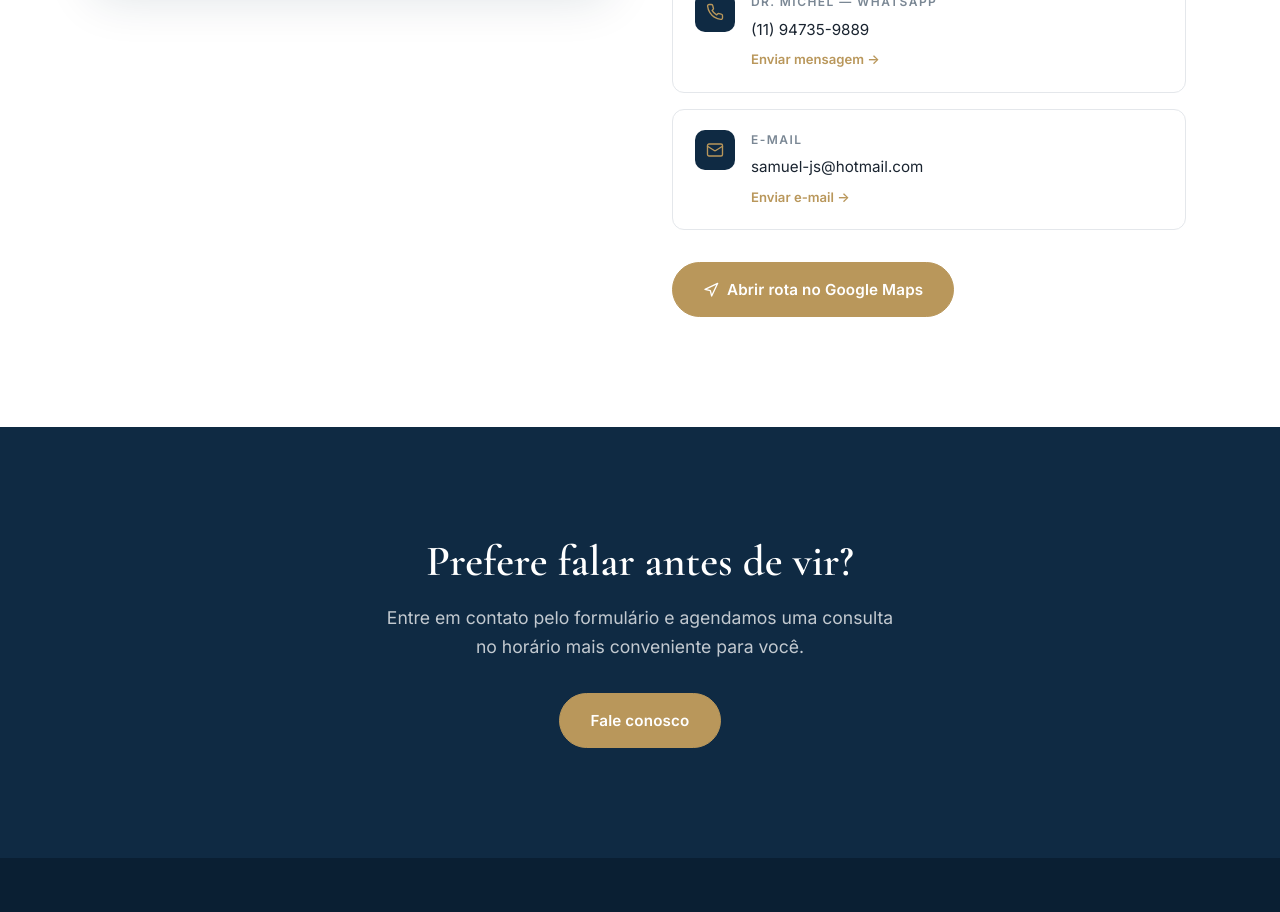
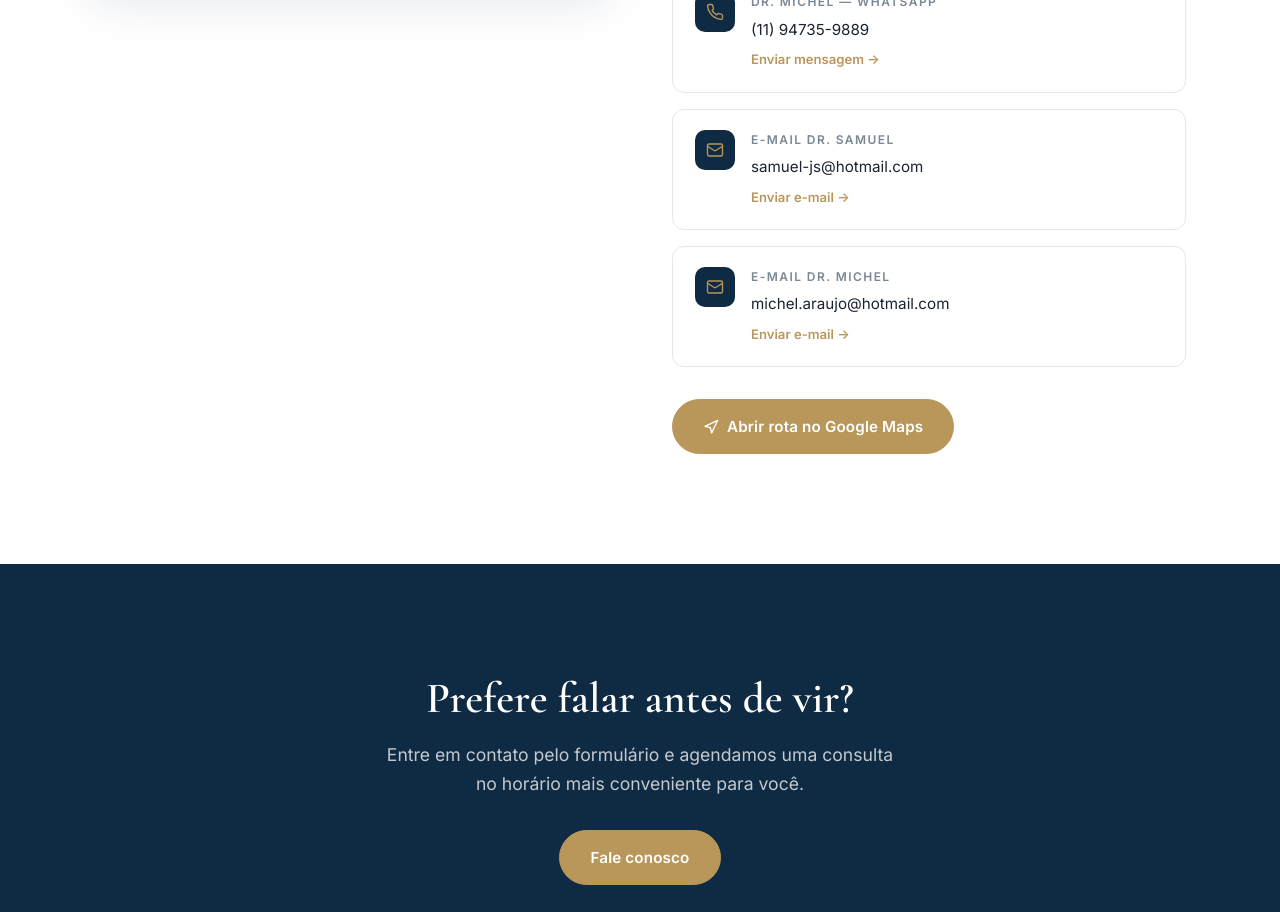
Before and after one commit to 77bueno/bento-araujo-site, a React (Vite) app: page /localizacao in a window 1280 px wide. Shown: the part 1000-1912 px from the top of the page. Built offline with nearby package versions, Linux system fonts and the light colour scheme.

Commit message:
Adiciona e-mail do Dr. Michel

```diff
--- a/src/components/Contact.jsx
+++ b/src/components/Contact.jsx
@@ -5,7 +5,8 @@ const contactInfo = [
   { icon: MapPin,        label: 'Endereço',         text: 'R. Caquito, 196 — Penha de França, São Paulo/SP' },
   { icon: MessageCircle, label: 'Dr. Samuel (WA)',   text: '(11) 94730-5581',  href: 'https://wa.me/5511947305581' },
   { icon: MessageCircle, label: 'Dr. Michel (WA)',   text: '(11) 94735-9889',  href: 'https://wa.me/5511947359889' },
-  { icon: Mail,          label: 'E-mail',            text: 'samuel-js@hotmail.com', href: 'mailto:samuel-js@hotmail.com' },
+  { icon: Mail,          label: 'E-mail Dr. Samuel',  text: 'samuel-js@hotmail.com',       href: 'mailto:samuel-js@hotmail.com' },
+  { icon: Mail,          label: 'E-mail Dr. Michel',  text: 'michel.araujo@hotmail.com',   href: 'mailto:michel.araujo@hotmail.com' },
   { icon: Clock,         label: 'Horário',           text: 'Seg. a Sex., das 9h às 18h' },
 ]
 
--- a/src/pages/Localizacao.jsx
+++ b/src/pages/Localizacao.jsx
@@ -36,9 +36,16 @@ const infos = [
   },
   {
     icon: Mail,
-    label: 'E-mail',
+    label: 'E-mail Dr. Samuel',
     value: 'samuel-js@hotmail.com',
     link: 'mailto:samuel-js@hotmail.com',
+    linkLabel: 'Enviar e-mail',
+  },
+  {
+    icon: Mail,
+    label: 'E-mail Dr. Michel',
+    value: 'michel.araujo@hotmail.com',
+    link: 'mailto:michel.araujo@hotmail.com',
     linkLabel: 'Enviar e-mail',
   },
 ]
```
